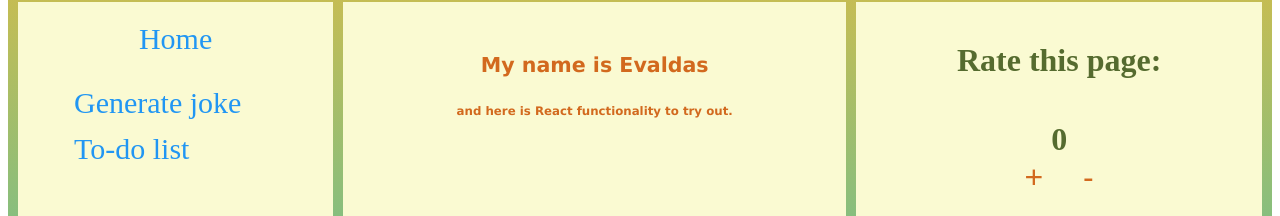
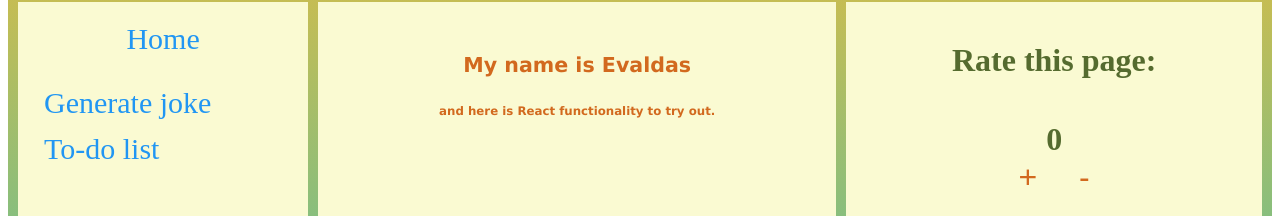
Before and after one commit to prevaldas/React-SPA, a React (Create React App) app: page / in a window 1280 px wide. Shown: the part 208-424 px from the top of the page. Built offline with nearby package versions, Linux system fonts and the light colour scheme; no server answers.

Commit message:
ul padding left

```diff
--- a/public/styles.css
+++ b/public/styles.css
@@ -20,6 +20,10 @@ html {
   align-items: center;
   gap: 2rem;
   padding: 0 1rem;
+}
+
+ul {
+  padding-left: 10px;
 }
 
 .nav li {
```
